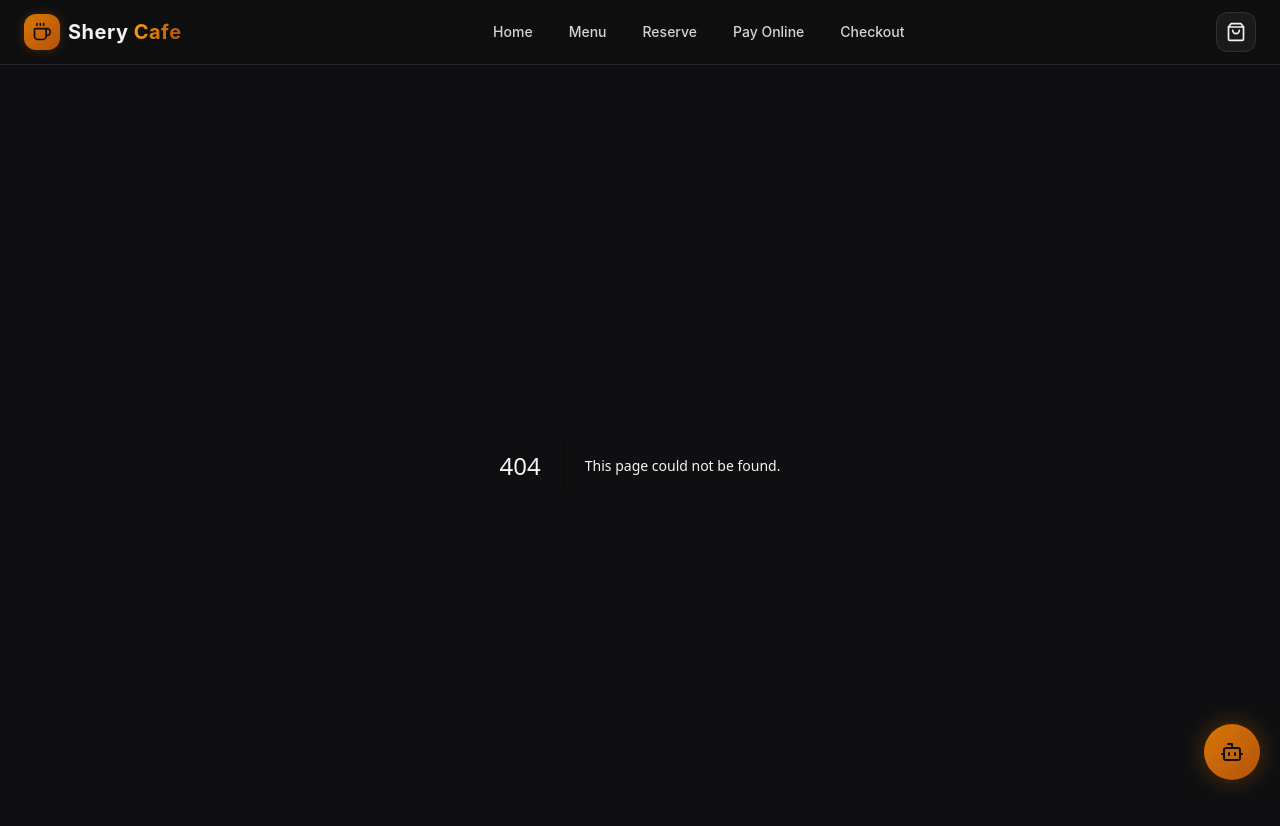
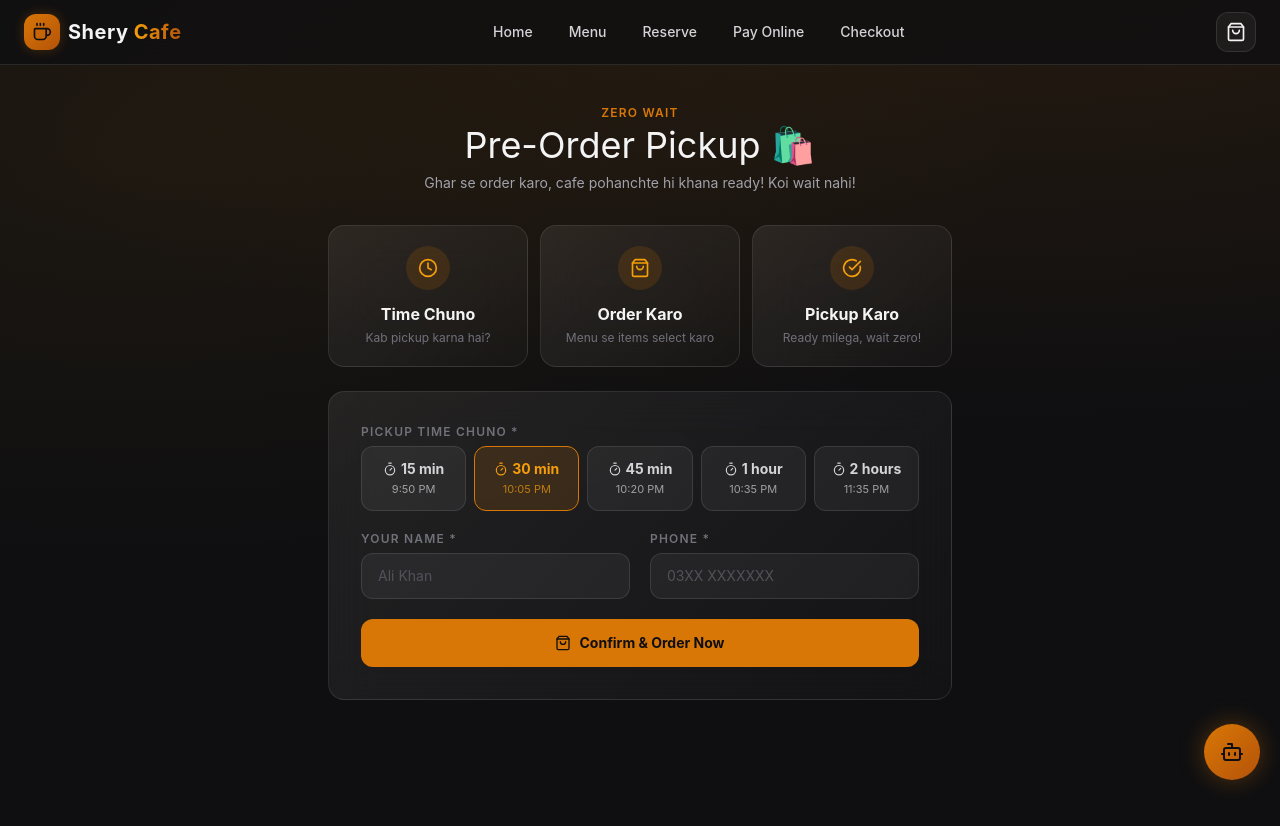
Before and after one commit to sheharyarshahid009-maker/shery-cafe-, a Next.js app: page /preorder in a window 1280 px wide. Before the commit this address had no page. Shown: the top 826 px of the page. After the commit the page ends 800 px from the top, so only its background shows below. Built offline with nearby package versions, Linux system fonts and the light colour scheme.

Commit message:
preorder pickup

```diff
--- a/src/app/page.tsx
+++ b/src/app/page.tsx
@@ -39,9 +39,10 @@ const TEASERS = [
   { icon: "Music", kicker: "Your Playlist", title: "Request a Song 🎵", desc: "Apna favourite gaana cafe me bajwao!", href: "/song-request", btn: "Request Song", gold: false },
   { icon: "Users", kicker: "Dost Lao, Inaam Pao", title: "Referral Program 🎁", desc: "Doston ko lao, dono ko 10% OFF pao!", href: "/referral", btn: "Get My Code", gold: true },
   { icon: "Wallet", kicker: "Easy & Secure", title: "Pay Online 💳", desc: "JazzCash ya EasyPaisa se ghar baithe payment karein!", href: "/payment", btn: "Pay Now", gold: false },
+  { icon: "ShoppingBag", kicker: "Zero Wait", title: "Pre-Order Pickup 🛍️", desc: "Ghar se order karo, pohanchte hi khana ready!", href: "/preorder", btn: "Pre-Order Now", gold: true },
 ];
 
-const ICONS: Record<string, any> = { PartyPopper, CalendarCheck, Camera, Gift, PackageSearch, Star, RotateCw, Music, Users, Wallet };
+const ICONS: Record<string, any> = { PartyPopper, CalendarCheck, Camera, Gift, PackageSearch, Star, RotateCw, Music, Users, Wallet, ShoppingBag };
 
 const FOOT_LINKS = [
   { href: "/menu", label: "Menu", icon: null },
@@ -56,6 +57,7 @@ const FOOT_LINKS = [
   { href: "/song-request", label: "Request a song", icon: Music },
   { href: "/referral", label: "Refer a friend", icon: Users },
   { href: "/payment", label: "Pay online", icon: Wallet },
+  { href: "/preorder", label: "Pre-order pickup", icon: ShoppingBag },
   { href: "/tables", label: "Table QR codes", icon: QrCode, dim: true },
   { href: "/admin/login", label: "Admin", icon: Coffee, dim: true },
 ];
--- /dev/null
+++ b/src/app/preorder/page.tsx
@@ -0,0 +1,106 @@
+"use client";
+
+import { useState } from "react";
+import { motion } from "framer-motion";
+import { ShoppingBag, Clock, CheckCircle, Timer } from "lucide-react";
+import Link from "next/link";
+
+const WHATSAPP_NUMBER = "923396030012";
+
+const SLOTS = [
+  { label: "15 min", mins: 15 },
+  { label: "30 min", mins: 30 },
+  { label: "45 min", mins: 45 },
+  { label: "1 hour", mins: 60 },
+  { label: "2 hours", mins: 120 },
+];
+
+function pickupTime(mins: number): string {
+  const d = new Date(Date.now() + mins * 60000);
+  let h = d.getHours();
+  const m = d.getMinutes().toString().padStart(2, "0");
+  const suffix = h >= 12 ? "PM" : "AM";
+  h = h % 12 === 0 ? 12 : h % 12;
+  return `${h}:${m} ${suffix}`;
+}
+
+export default function PreorderPage() {
+  const [slot, setSlot] = useState(1);
+  const [form, setForm] = useState({ name: "", phone: "" });
+  const [done, setDone] = useState(false);
+
+  const confirm = (e: React.FormEvent) => {
+    e.preventDefault();
+    const time = pickupTime(SLOTS[slot].mins);
+    try {
+      localStorage.setItem("shery-preorder", JSON.stringify({ time, name: form.name }));
+    } catch {}
+    const msg =
+      `*Pre-Order Pickup 🛍️*\n` +
+      `-------------------------\n` +
+      `Name: ${form.name}\n` +
+      `Phone: ${form.phone}\n` +
+      `Pickup Time: ${time}\n` +
+      `-------------------------\n` +
+      `Me website se order kar raha hun, pickup ke liye ready rakhna!`;
+    window.open(`https://wa.me/${WHATSAPP_NUMBER}?text=${encodeURIComponent(msg)}`, "_blank");
+    setDone(true);
+  };
+
+  const inputCls = "w-full rounded-xl border border-white/10 bg-white/5 px-4 py-3 text-sm text-zinc-100 placeholder:text-zinc-600 outline-none transition focus:border-gold-500/50";
+  const labelCls = "mb-1.5 block text-xs font-semibold uppercase tracking-widest text-zinc-500";
+
+  return (
+    <div className="mx-auto max-w-2xl px-4 py-10 sm:px-6">
+      <p className="text-center text-xs font-semibold uppercase tracking-widest text-gold-500">Zero Wait</p>
+      <h1 className="section-title mt-1 text-center">Pre-Order Pickup 🛍️</h1>
+      <p className="mx-auto mt-2 max-w-xl text-center text-sm text-zinc-400">Ghar se order karo, cafe pohanchte hi khana ready! Koi wait nahi!</p>
+      <div className="mt-8 grid gap-3 sm:grid-cols-3">
+        {[
+          { icon: Clock, title: "Time Chuno", desc: "Kab pickup karna hai?" },
+          { icon: ShoppingBag, title: "Order Karo", desc: "Menu se items select karo" },
+          { icon: CheckCircle, title: "Pickup Karo", desc: "Ready milega, wait zero!" },
+        ].map((s, i) => {
+          const Icon = s.icon;
+          return (
+            <motion.div key={s.title} initial={{ opacity: 0, y: 16 }} animate={{ opacity: 1, y: 0 }} transition={{ delay: i * 0.1 }} className="glass p-5 text-center">
+              <div className="mx-auto grid h-11 w-11 place-items-center rounded-full bg-gold-500/15"><Icon className="h-5 w-5 text-gold-400" /></div>
+              <p className="mt-3 font-bold text-zinc-100">{s.title}</p>
+              <p className="mt-1 text-xs text-zinc-500">{s.desc}</p>
+            </motion.div>
+          );
+        })}
+      </div>
+      {!done ? (
+        <motion.form initial={{ opacity: 0, y: 16 }} animate={{ opacity: 1, y: 0 }} onSubmit={confirm} className="glass mt-6 space-y-5 p-6 sm:p-8">
+          <div>
+            <label className={labelCls}>Pickup Time Chuno *</label>
+            <div className="grid grid-cols-3 gap-2 sm:grid-cols-5">
+              {SLOTS.map((s, i) => (
+                <button key={s.label} type="button" onClick={() => setSlot(i)} className={`rounded-xl border px-3 py-3 text-center transition ${slot === i ? "border-gold-500 bg-gold-500/15 text-gold-400" : "border-white/10 bg-white/5 text-zinc-300 hover:border-white/25"}`}>
+                  <p className="flex items-center justify-center gap-1 text-sm font-bold"><Timer className="h-3.5 w-3.5" /> {s.label}</p>
+                  <p className="mt-0.5 text-[11px] opacity-70">{pickupTime(s.mins)}</p>
+                </button>
+              ))}
+            </div>
+          </div>
+          <div className="grid gap-5 sm:grid-cols-2">
+            <div><label className={labelCls}>Your Name *</label><input required value={form.name} onChange={(e) => setForm({ ...form, name: e.target.value })} placeholder="Ali Khan" className={inputCls} /></div>
+            <div><label className={labelCls}>Phone *</label><input required value={form.phone} onChange={(e) => setForm({ ...form, phone: e.target.value })} placeholder="03XX XXXXXXX" className={inputCls} /></div>
+          </div>
+          <button type="submit" className="flex w-full items-center justify-center gap-2 rounded-xl bg-gold-500 px-4 py-3.5 text-sm font-bold text-ink-950 transition hover:bg-gold-400">
+            <ShoppingBag className="h-4 w-4" /> Confirm & Order Now
+          </button>
+        </motion.form>
+      ) : (
+        <motion.div initial={{ opacity: 0, scale: 0.95 }} animate={{ opacity: 1, scale: 1 }} className="glass mt-6 p-8 text-center">
+          <CheckCircle className="mx-auto h-12 w-12 text-green-400" />
+          <h2 className="mt-4 text-xl font-bold text-zinc-50">Pre-Order Noted! ✅</h2>
+          <p className="mt-2 text-sm text-zinc-400">Pickup time: <span className="font-bold text-gold-400">{pickupTime(SLOTS[slot].mins)}</span></p>
+          <p className="mt-1 text-sm text-zinc-400">Ab menu se apne items order karo!</p>
+          <Link href="/menu" className="btn-gold mt-6 inline-flex"><ShoppingBag className="h-5 w-5" /> Go to Menu</Link>
+        </motion.div>
+      )}
+    </div>
+  );
+}
```
Also changed, not shown: scripts/add-happy-hour-promos.js (added, +29 -0 lines).
